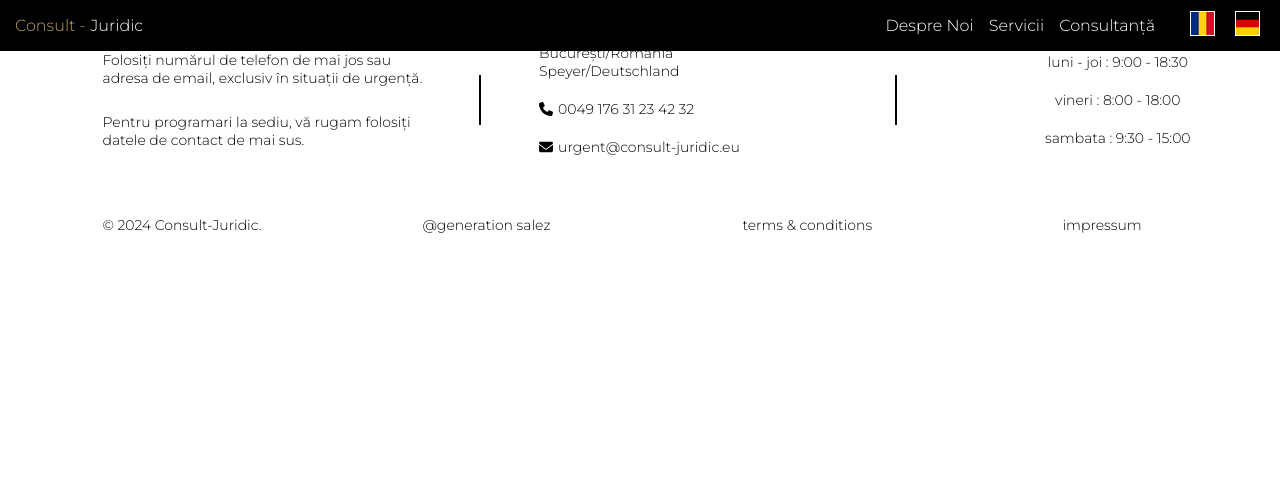
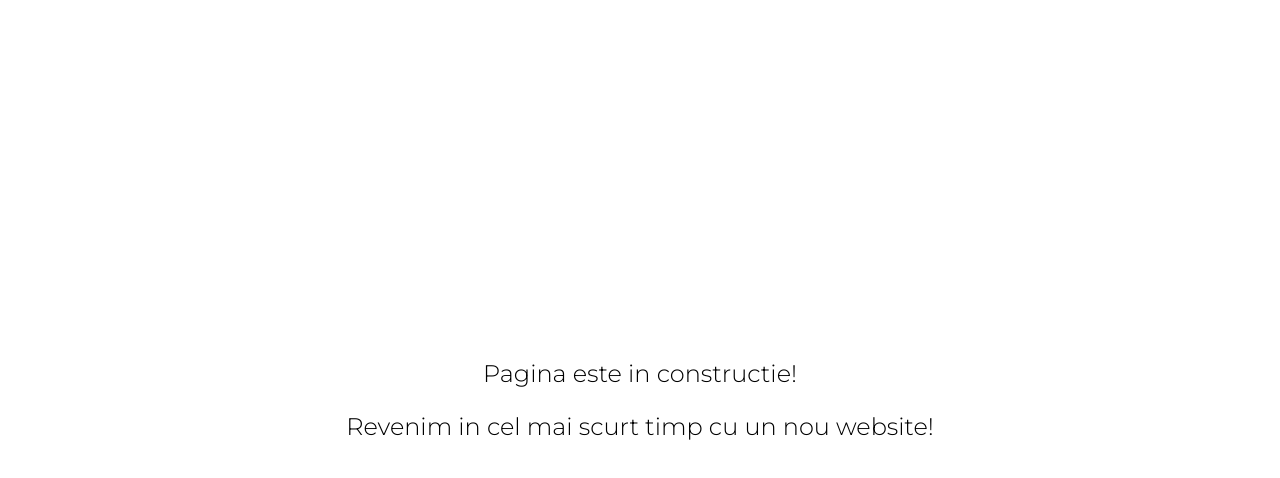
Before and after one commit to Cibuta562/website-juridic, a React (Create React App) app: page / in a window 1280 px wide. Shown: the top 478 px of the page. Built offline with nearby package versions, Linux system fonts and the light colour scheme.

Commit message:
soon page added and solved form desktop view

```diff
--- a/src/index.js
+++ b/src/index.js
@@ -1,11 +1,45 @@
-import React from "react";
-import ReactDOM from "react-dom";
-import "./index.css";
-import App from "./App";
+import React from 'react';
+import ReactDOM from 'react-dom/client';
+import './index.css';
+import App from './App';
+import reportWebVitals from './reportWebVitals';
+import {BrowserRouter, Navigate, Route, Routes, useNavigate} from "react-router-dom";
+import Despre from "./pages/despreNoi";
+import Consultanta from "./pages/consultanta";
+import Payment from "./pages/formPayment";
+import Terms from "./pages/terms";
+import Soon from "./pages/soon";
 
-ReactDOM.render(
-  <React.StrictMode>
-    <App />
-  </React.StrictMode>,
-  document.getElementById("root")
-);
+const Root = () => {
+    const [isAuthenticated, setIsAuthenticated] = React.useState(false);
+
+    const login = () => {
+        setIsAuthenticated(true);
+    };
+
+    // const logout = () => {
+    //     setIsAuthenticated(false);
+    // };
+
+    return (
+        <React.StrictMode>
+            <BrowserRouter>
+                <Routes>
+                    <Route path="/despre/noi" element={<Despre/>} />
+                    <Route path="/consultanta" element={<Consultanta />} />
+                    <Route path="/termeni/si/conditii" element={<Terms />} />
+                    {/*<Route path="/admin" element={<Admin />} />*/}
+                    {/*<Route path="https://cibuta562.github.io/secure/payment/completed" element={<Payment />} />*/}
+                    <Route path="/secure/payment/completed" element={<Payment />} />
+                    <Route path="/website-juridic" element={<App />} />
+                    <Route path="/" element={<Soon />} />
+                </Routes>
+            </BrowserRouter>
+        </React.StrictMode>
+    );
+};
+
+const root = ReactDOM.createRoot(document.getElementById('root'));
+root.render(<Root />);
+
+reportWebVitals();
--- a/src/pages/formPayment.css
+++ b/src/pages/formPayment.css
@@ -88,6 +88,31 @@
 
 @media screen and (min-width: 800px) {
 
+
+    .payment-conf-p{
+        color: white;
+        font-size: 20px;
+        padding-left: 20px;
+        padding-right: 20px;
+    }
+
+    .payment-conf{
+        margin: 0;
+        padding-top: 80px;
+        font-family: 'Montserrat', serif;
+        padding-left: 20px;
+        padding-right: 20px;
+        font-size: 28px;
+        color: white;
+    }
+
+    .payment-btn{
+        margin-top: 40px;
+        margin-left: 20px;
+        padding: 8px 15px;
+        font-size: 18px;
+    }
+
     .payment-form{
         padding-bottom: 50px;
     }
--- /dev/null
+++ b/src/pages/soon.css
@@ -0,0 +1,13 @@
+.soon-p{
+    font-family: 'Montserrat', serif;
+    text-align: center;
+    font-size: 24px;
+    margin-left: 25px;
+    margin-right: 25px;
+}
+
+.soon-cont{
+    margin: 0;
+    justify-content: center;
+    align-items: center;
+}
--- /dev/null
+++ b/src/pages/soon.js
@@ -0,0 +1,26 @@
+import "./soon.css";
+
+const Soon = () => {
+    return(
+        <div
+            style={{
+                display: 'flex',
+                justifyContent: 'center',
+                alignItems: 'center',
+                height: '100vh',
+                textAlign: 'center'
+            }}
+        >
+        <div className="soon-cont">
+            <p className="soon-p">
+                Pagina este in constructie!
+            </p>
+            <p className="soon-p">
+                Revenim in cel mai scurt timp cu un nou website!
+            </p>
+        </div>
+        </div>
+    )
+}
+
+export default Soon
```
